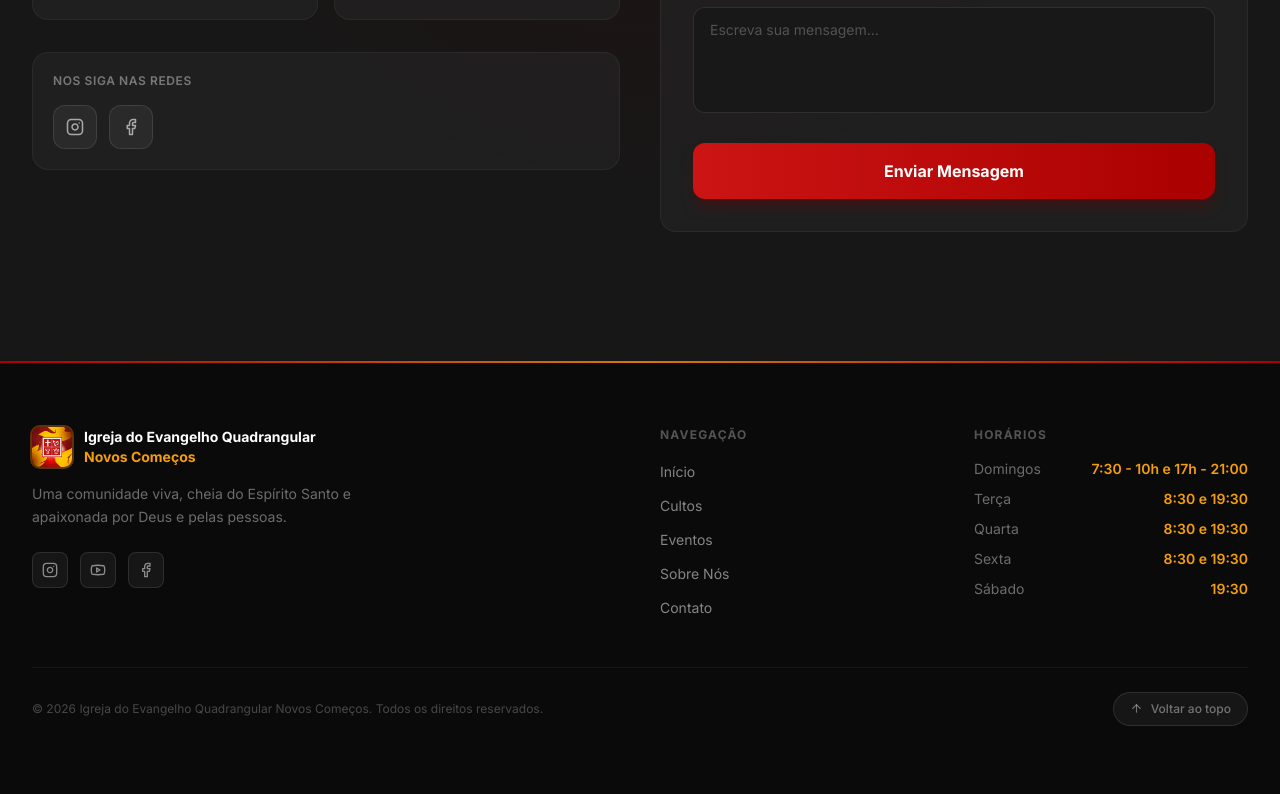
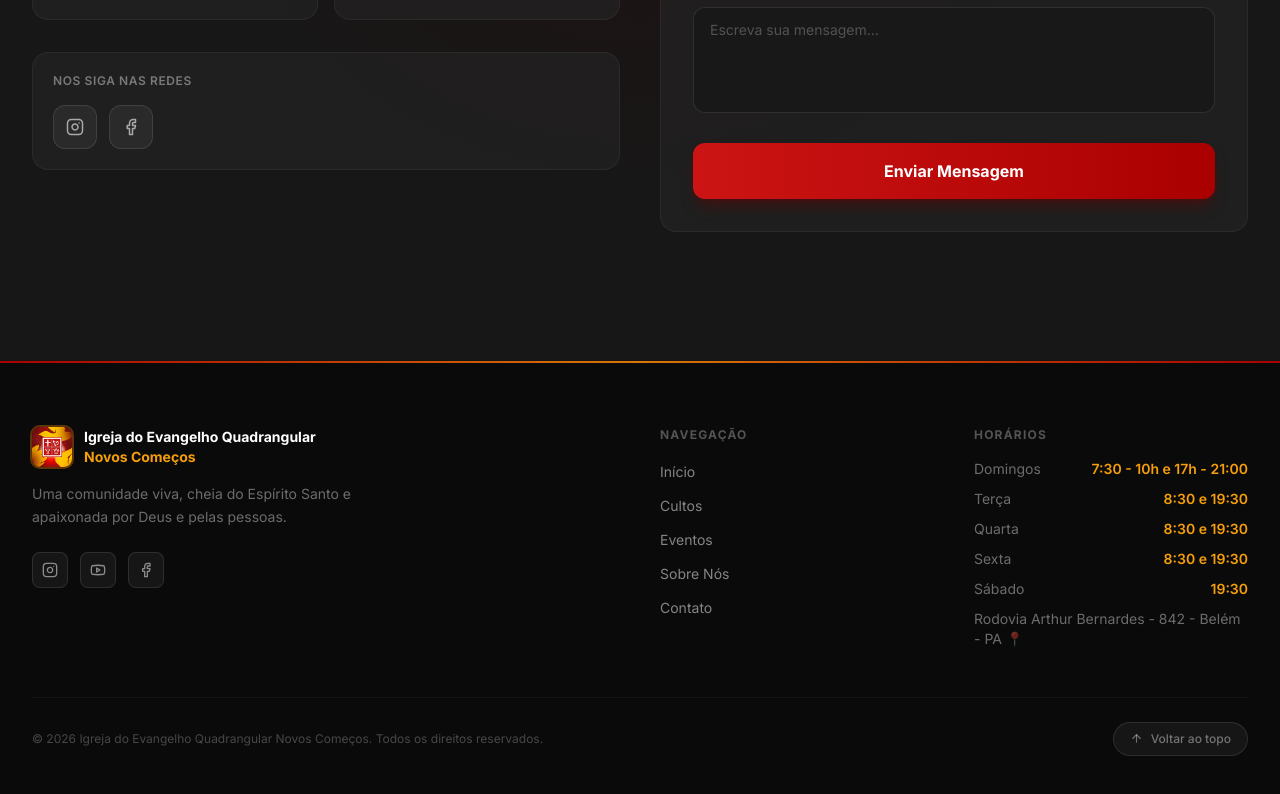
Before and after one commit to sweetie-dev/IEQNOVOSCOMECOS, a React (Vite) app: page / in a window 1280 px wide. Shown: the part 5021-5815 px from the top of the page. Built offline with nearby package versions, Linux system fonts and the light colour scheme.

Commit message:
mudanca-texto-1

```diff
--- a/src/components/Footer.tsx
+++ b/src/components/Footer.tsx
@@ -84,6 +84,7 @@ export default function Footer() {
                 ['Quarta', '8:30 e 19:30'],
                 ['Sexta', '8:30 e 19:30'],
                 ['Sábado', '19:30'],
+                 ['Rodovia Arthur Bernardes - 842 - Belém - PA 📍'],
               ].map(([day, time]) => (
                 <li key={day} className="flex items-center justify-between">
                   <span className="text-white/40 text-sm">{day}</span>
```
